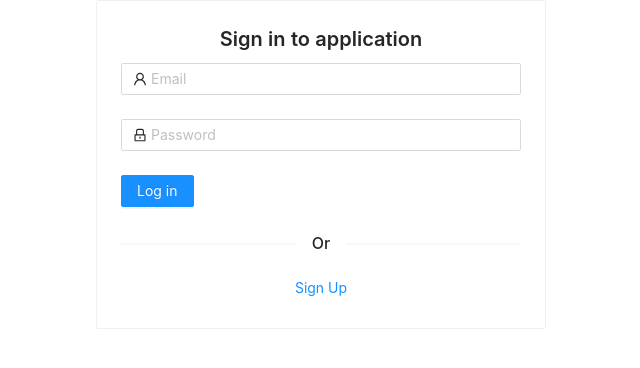
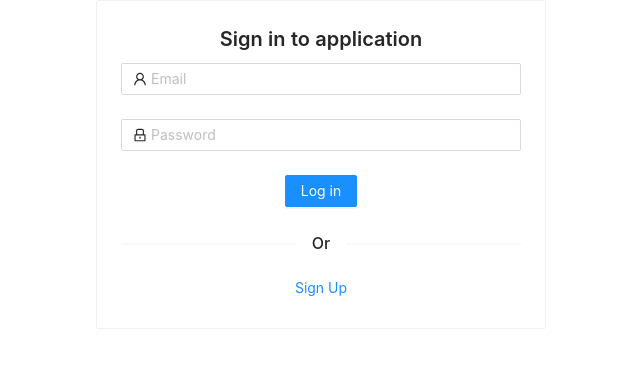
Before and after one commit to yeeezsh/CPE393-Advance-SE, a React (Create React App) app in the folder frontend/: page /signin in a window 1280 px wide. Shown: the top 368 px of the page, without its empty margins (319-959 px from the left). Built offline with nearby package versions, Linux system fonts and the light colour scheme.

Commit message:
Centerlize button

```diff
--- a/frontend/src/modules/account/pages/signin/index.tsx
+++ b/frontend/src/modules/account/pages/signin/index.tsx
@@ -8,7 +8,6 @@ import { useHistory } from "react-router-dom";
 const { Title } = Typography;
 
 const tailLayout = {
-  wrapperCol: { offset: 0, span: 16 },
   width: 1000,
 };
 
@@ -83,6 +82,8 @@ const SignIn: React.FC = () => {
           </Form.Item>
 
           <Form.Item {...tailLayout}>
+            <div style = {{textAlign : "center"}}>
+
               <Button
                 type="primary"
                 htmlType="submit"
@@ -90,6 +91,7 @@ const SignIn: React.FC = () => {
               >
                 Log in
               </Button>
+            </div>
           </Form.Item>
           <Divider>Or</Divider>
 
```
Lines whose indentation alone changed are shown as unchanged.
